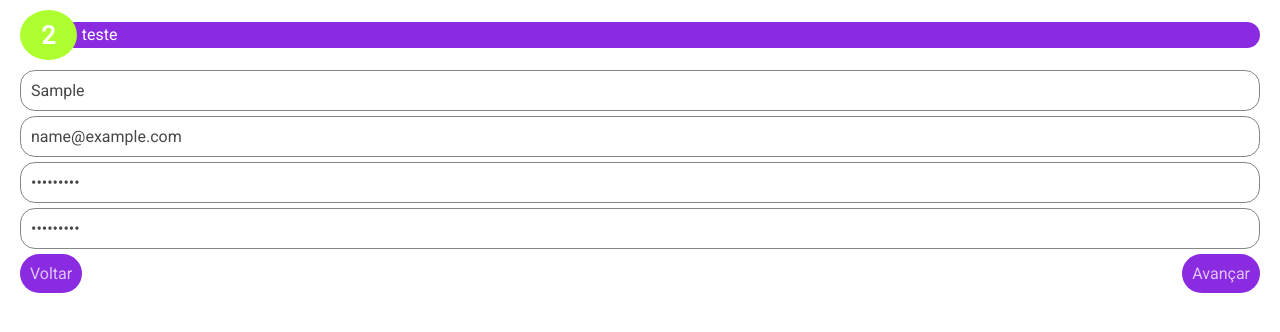
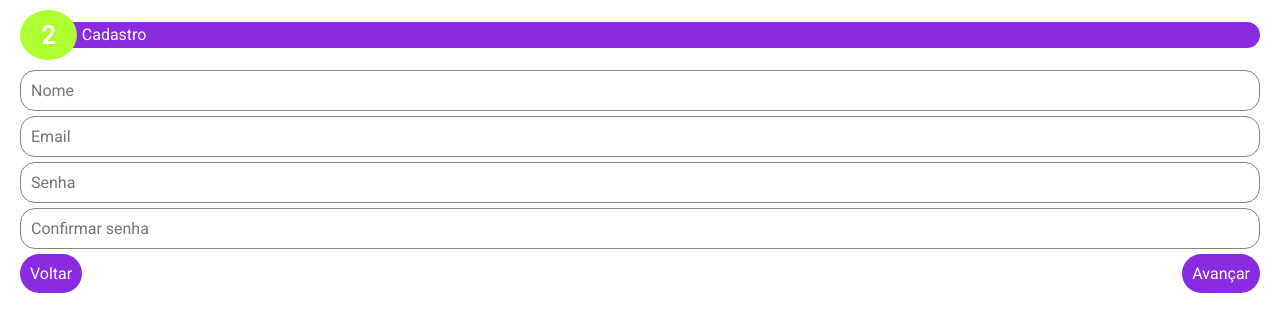
Before and after one commit to FariaSteven/form, a React (Vite) app: page / in a window 1280 px wide. Both pictures are taken after typing "Sample", "name@example.com", "Sample123", "Sample123" into the empty fields and a click on the button "Avançar". Shown: the top 332 px of the page. Built offline with nearby package versions, Linux system fonts and the light colour scheme.

Commit message:
Stepper forms componentization

```diff
--- a/package.json
+++ b/package.json
@@ -13,11 +13,13 @@
     "react-dom": "^18.2.0",
     "react-dropzone": "^14.2.3",
     "react-hook-form": "^7.41.1",
-    "react-select": "^5.7.0"
+    "react-select": "^5.7.0",
+    "styled-components": "^5.3.6"
   },
   "devDependencies": {
     "@types/react": "^18.0.26",
     "@types/react-dom": "^18.0.9",
+    "@types/styled-components": "^5.1.26",
     "@vitejs/plugin-react": "^3.0.0",
     "typescript": "^4.9.3",
     "vite": "^4.0.0"
--- /dev/null
+++ b/src/components/forms/Account.tsx
@@ -0,0 +1,47 @@
+import React from "react";
+import { SubmitHandler, useForm } from "react-hook-form";
+
+import * as S from "./Forms.style";
+
+const Account = ({ onSubmit, previousStep, step, setTitle }: any) => {
+  const {
+    register,
+    handleSubmit,
+    watch,
+    formState: { errors },
+  } = useForm();
+
+  setTitle("Cadastro");
+
+  return (
+    <S.Form onSubmit={handleSubmit(onSubmit)}>
+      <S.Input placeholder="Nome" {...register("name", { required: true })} />
+      {errors.name && <span>Esse campo é obrigatório</span>}
+      <S.Input placeholder="Email" {...register("email", { required: true })} />
+      {errors.email && <span>Esse campo é obrigatório</span>}
+      <S.Input
+        type="password"
+        placeholder="Senha"
+        {...register("password", { required: true })}
+      />
+      {errors.password && <span>Esse campo é obrigatório</span>}
+      <S.Input
+        type="password"
+        placeholder="Confirmar senha"
+        {...register("confirmPassword", { required: true })}
+      />
+      {errors.confirmPassword && <span>Esse campo é obrigatório</span>}
+      <S.ButtonsWrapper>
+        <S.Button
+          disabled={step > 1 ? false : true}
+          onClick={(e) => previousStep(e)}
+        >
+          Voltar
+        </S.Button>
+        <S.Button type="submit">Avançar</S.Button>
+      </S.ButtonsWrapper>
+    </S.Form>
+  );
+};
+
+export default Account;
--- /dev/null
+++ b/src/components/forms/Forms.style.ts
@@ -0,0 +1,27 @@
+import styled from "styled-components";
+
+export const Form = styled.form`
+  display: flex;
+  flex-direction: column;
+  gap: 5px;
+  margin-top: 10px;
+`;
+
+export const Input = styled.input`
+  border: 1px solid rgba(0, 0, 0, 0.479);
+  padding: 10px;
+  border-radius: 15px;
+  color: rgba(0, 0, 0, 0.726);
+`;
+
+export const ButtonsWrapper = styled.div`
+  display: flex;
+  justify-content: space-between;
+`;
+
+export const Button = styled.button`
+  background-color: blueviolet;
+  padding: 10px;
+  border-radius: 20px;
+  color: white;
+`;
--- /dev/null
+++ b/src/components/forms/Personal.tsx
@@ -0,0 +1,47 @@
+import React from "react";
+import { SubmitHandler, useForm } from "react-hook-form";
+
+import * as S from "./Forms.style";
+
+const Personal = ({ onSubmit, previousStep, step, setTitle }: any) => {
+  const {
+    register,
+    handleSubmit,
+    watch,
+    formState: { errors },
+  } = useForm();
+
+  setTitle("Dados Pessoais");
+
+  return (
+    <S.Form onSubmit={handleSubmit(onSubmit)}>
+      <S.Input placeholder="Nome" {...register("name", { required: true })} />
+      {errors.name && <span>Esse campo é obrigatório</span>}
+      <S.Input placeholder="Email" {...register("email", { required: true })} />
+      {errors.email && <span>Esse campo é obrigatório</span>}
+      <S.Input
+        type="password"
+        placeholder="Senha"
+        {...register("password", { required: true })}
+      />
+      {errors.password && <span>Esse campo é obrigatório</span>}
+      <S.Input
+        type="password"
+        placeholder="Confirmar senha"
+        {...register("confirmPassword", { required: true })}
+      />
+      {errors.confirmPassword && <span>Esse campo é obrigatório</span>}
+      <S.ButtonsWrapper>
+        <S.Button
+          disabled={step > 1 ? false : true}
+          onClick={(e) => previousStep(e)}
+        >
+          Voltar
+        </S.Button>
+        <S.Button type="submit">Avançar</S.Button>
+      </S.ButtonsWrapper>
+    </S.Form>
+  );
+};
+
+export default Personal;
--- /dev/null
+++ b/src/components/forms/Plans.tsx
@@ -0,0 +1,47 @@
+import React from "react";
+import { SubmitHandler, useForm } from "react-hook-form";
+
+import * as S from "./Forms.style";
+
+const Plans = ({ onSubmit, previousStep, step, setTitle }: any) => {
+  const {
+    register,
+    handleSubmit,
+    watch,
+    formState: { errors },
+  } = useForm();
+
+  setTitle("Nossos Planos");
+
+  return (
+    <S.Form onSubmit={handleSubmit(onSubmit)}>
+      <S.Input placeholder="Nome" {...register("name", { required: true })} />
+      {errors.name && <span>Esse campo é obrigatório</span>}
+      <S.Input placeholder="Email" {...register("email", { required: true })} />
+      {errors.email && <span>Esse campo é obrigatório</span>}
+      <S.Input
+        type="password"
+        placeholder="Senha"
+        {...register("password", { required: true })}
+      />
+      {errors.password && <span>Esse campo é obrigatório</span>}
+      <S.Input
+        type="password"
+        placeholder="Confirmar senha"
+        {...register("confirmPassword", { required: true })}
+      />
+      {errors.confirmPassword && <span>Esse campo é obrigatório</span>}
+      <S.ButtonsWrapper>
+        <S.Button
+          disabled={step > 1 ? false : true}
+          onClick={(e) => previousStep(e)}
+        >
+          Voltar
+        </S.Button>
+        <S.Button type="submit">Avançar</S.Button>
+      </S.ButtonsWrapper>
+    </S.Form>
+  );
+};
+
+export default Plans;
--- a/src/components/step/step.css
+++ b/src/components/step/Step.style.ts
@@ -1,14 +1,16 @@
-.stepContainer {
+import styled from "styled-components";
+
+export const StepWrapper = styled.div`
   padding: 10px 20px;
-}
+`;
 
-.stepperContainer {
+export const StepperWrapper = styled.div`
   display: flex;
   align-items: center;
   width: 100%;
-}
+`;
 
-.stepperNumber {
+export const StepperNumber = styled.div`
   display: flex;
   justify-content: center;
   align-items: center;
@@ -20,9 +22,9 @@
   color: #fff;
   background-color: greenyellow;
   z-index: 1;
-}
+`;
 
-.stepperTitle {
+export const StepperTitle = styled.div`
   background-color: blueviolet;
   color: #fff;
   font-weight: 500;
@@ -30,4 +32,4 @@
   margin-left: -15px;
   width: 100%;
   border-radius: 20px;
-}
+`;
--- a/src/components/step/Step.tsx
+++ b/src/components/step/Step.tsx
@@ -1,4 +1,4 @@
- import "./step.css";
+import * as S from './Step.style'
 
 interface StepConfig {
   children?: any;
@@ -8,13 +8,13 @@ interface StepConfig {
 
 const Step = ({ children, step, title }: StepConfig) => {
   return (
-    <div className="stepContainer">
-      <div className="stepperContainer">
-        <div className="stepperNumber">{step}</div>
-        <div className="stepperTitle">{title}</div>
-      </div>
+    <S.StepWrapper>
+      <S.StepperWrapper>
+        <S.StepperNumber>{step}</S.StepperNumber>
+        <S.StepperTitle>{title}</S.StepperTitle>
+      </S.StepperWrapper>
       {children}
-    </div>
+    </S.StepWrapper>
   );
 };
 
--- a/src/pages/signUp/signUp.css
+++ b/src/pages/signUp/SignUp.style.ts
@@ -1,28 +1,27 @@
-form {
+import styled from "styled-components";
+
+export const Form = styled.form`
   display: flex;
   flex-direction: column;
   gap: 5px;
   margin-top: 10px;
-}
+`;
 
-form input {
+export const Input = styled.input`
   border: 1px solid rgba(0, 0, 0, 0.479);
   padding: 10px;
   border-radius: 15px;
   color: rgba(0, 0, 0, 0.726);
-}
+`;
 
-form button {
-  background-color: blueviolet;
-}
-
-.formButtons {
+export const ButtonsWrapper = styled.div`
   display: flex;
   justify-content: space-between;
-}
+`;
 
-.formButtons button {
+export const Button = styled.button`
+  background-color: blueviolet;
   padding: 10px;
   border-radius: 20px;
-  color: rgba(255, 255, 255, 0.726);
-}
+  color: white;
+`;
--- a/src/pages/signUp/SignUp.tsx
+++ b/src/pages/signUp/SignUp.tsx
@@ -1,62 +1,58 @@
 import React, { useState } from "react";
-import { SubmitHandler, useForm } from "react-hook-form";
+import Account from "../../components/forms/Account";
+import Personal from "../../components/forms/Personal";
+import Plans from "../../components/forms/Plans";
 import Step from "../../components/step/Step";
-
-import "./signUp.css";
-
-type Inputs = {
-  name: string;
-  email: string;
-  password: string;
-  confirmPassword: string;
-};
 
 const SignUp = () => {
   const [step, setStep]: Number | any = useState(1);
-  const [title, setTitle]: String | any = useState('Cadastro');
+  const [title, setTitle]: String | any = useState("");
 
-  const {
-    register,
-    handleSubmit,
-    watch,
-    formState: { errors },
-  } = useForm<Inputs>();
-  const onSubmit: SubmitHandler<Inputs> = (data) => console.log(data);
-
-  const nextStep = (e: Object | any) => {
-    e.preventDefault();
+  const onSubmit = (data: any) => {
     setStep(step + 1);
-    setTitle('teste');
   };
 
-  const previousStep = (e: Object | any) => {
-    e.preventDefault();
+  const previousStep = () => {
     setStep(step - 1);
-    setTitle('Cadastro');
+  };
+
+  const renderStep = () => {
+    switch (step) {
+      case 2:
+        return (
+          <Account
+            onSubmit={onSubmit}
+            previousStep={previousStep}
+            step={step}
+            setTitle={setTitle}
+          />
+        );
+
+      case 3:
+        return (
+          <Plans
+            onSubmit={onSubmit}
+            previousStep={previousStep}
+            step={step}
+            setTitle={setTitle}
+          />
+        );
+
+      default:
+        return (
+          <Personal
+            onSubmit={onSubmit}
+            previousStep={previousStep}
+            step={step}
+            setTitle={setTitle}
+          />
+        );
+    }
   };
 
   return (
     <Step step={step} title={title}>
-      <form onSubmit={handleSubmit(onSubmit)}>
-        <input placeholder="Nome" {...register("name")} />
-        <input placeholder="Email" {...register("email", { required: true })} />
-        <input type="password" placeholder="Senha" {...register("password", { required: true })} />
-        <input
-          type="password"
-          placeholder="Confirmar senha"
-          {...register("confirmPassword", { required: true })}
-        />
-        {errors.email && <span>Esse campo é obrigatório</span>}
-        {errors.name && <span>Esse campo é obrigatório</span>}
-        {errors.password && <span>Esse campo é obrigatório</span>}
-        {errors.confirmPassword && <span>Esse campo é obrigatório</span>}
-        {/* <input type="submit" /> */}
-        <div className="formButtons">
-          <button disabled={step > 1 ? false : true} onClick={(e) => previousStep(e)}>Voltar</button>
-          <button onClick={(e) => nextStep(e)}>Avançar</button>
-        </div>
-
-      </form>
+      {renderStep()}
     </Step>
   );
 };
--- a/tsconfig.json
+++ b/tsconfig.json
@@ -16,6 +16,6 @@
     "noEmit": true,
     "jsx": "react-jsx"
   },
-  "include": ["src"],
+  "include": ["src", "src/components/forms/Account.tsx"],
   "references": [{ "path": "./tsconfig.node.json" }]
 }
```
Also changed, not shown: 2 other files (tests, documents, lock files or other folders).
